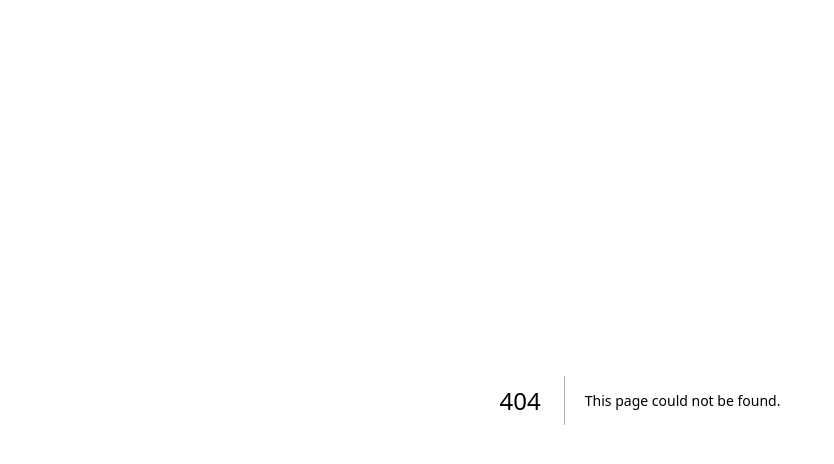
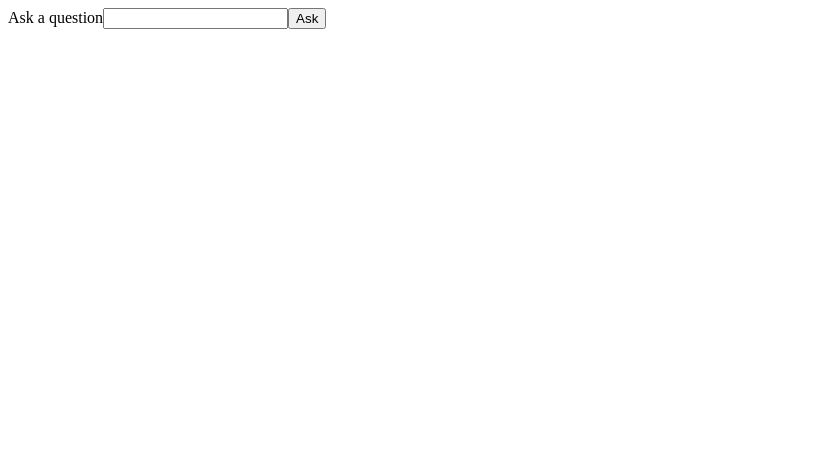
Before and after one commit to SankrityaT/Alibi, a Next.js app: page /interrogation/1 in a window 1280 px wide. Before the commit this address had no page. Shown: the top 464 px of the page, without its empty margins (0-834 px from the left). Built offline with nearby package versions, Linux system fonts and the light colour scheme.

Commit message:
feat: add interrogation page wiring the API route to DialogueBox and MemoryTracePanel

```diff
--- /dev/null
+++ b/app/interrogation/[suspectId]/page.tsx
@@ -0,0 +1,74 @@
+'use client'
+
+import { useState, type FormEvent } from 'react'
+import { DialogueBox } from '../../../components/interrogation/DialogueBox.js'
+import { MemoryTracePanel } from '../../../components/interrogation/MemoryTracePanel.js'
+
+interface RetrievedMemory {
+  id: string
+  content: string
+}
+
+interface InterrogateResponse {
+  answer: string
+  query: string
+  retrievedMemories: RetrievedMemory[]
+}
+
+export interface InterrogationPageProps {
+  params: { suspectId: string }
+}
+
+export default function InterrogationPage({ params }: InterrogationPageProps) {
+  const [question, setQuestion] = useState('')
+  const [result, setResult] = useState<InterrogateResponse | null>(null)
+  const [error, setError] = useState<string | null>(null)
+  const [isLoading, setIsLoading] = useState(false)
+
+  async function handleSubmit(event: FormEvent<HTMLFormElement>) {
+    event.preventDefault()
+    setIsLoading(true)
+    setError(null)
+
+    try {
+      const response = await fetch('/api/interrogate', {
+        method: 'POST',
+        headers: { 'Content-Type': 'application/json' },
+        body: JSON.stringify({ suspectId: params.suspectId, question })
+      })
+      const body = await response.json()
+
+      if (!response.ok) {
+        setError(typeof body.error === 'string' ? body.error : 'Something went wrong')
+        return
+      }
+
+      setResult(body as InterrogateResponse)
+    } finally {
+      setIsLoading(false)
+    }
+  }
+
+  return (
+    <main>
+      <form onSubmit={handleSubmit}>
+        <label htmlFor="question">Ask a question</label>
+        <input
+          id="question"
+          value={question}
+          onChange={(event) => setQuestion(event.target.value)}
+        />
+        <button type="submit" disabled={isLoading}>
+          {isLoading ? 'Asking...' : 'Ask'}
+        </button>
+      </form>
+      {error && <p role="alert">{error}</p>}
+      {result && (
+        <>
+          <DialogueBox text={result.answer} />
+          <MemoryTracePanel query={result.query} retrievedMemories={result.retrievedMemories} />
+        </>
+      )}
+    </main>
+  )
+}
```
Also changed, not shown: 1 other file (tests, documents, lock files or other folders).
